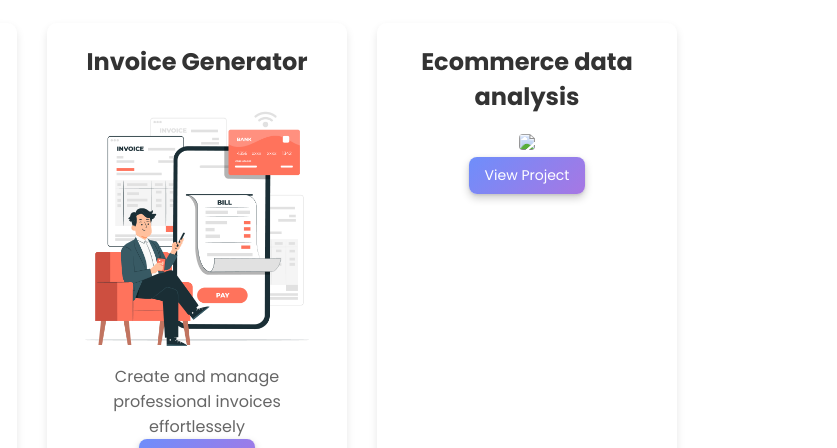
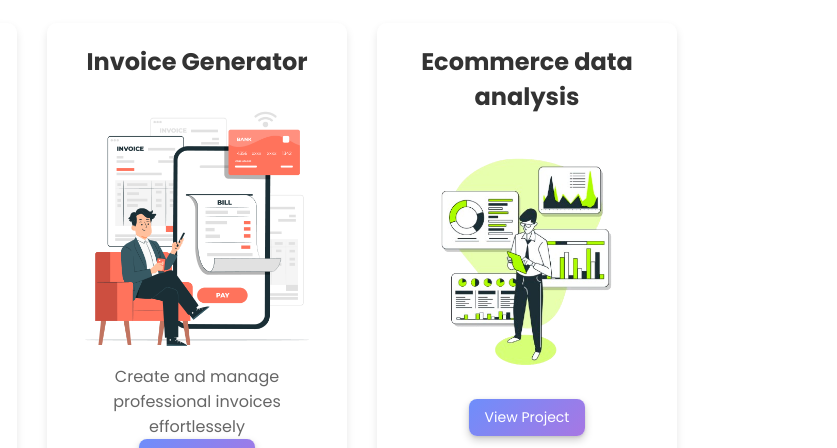
Before and after one commit to priyansu13/Portfolio, a plain HTML site: page index.html in a window 1280 px wide. Shown: the part 900-1348 px from the top of the page, 443-1280 px from the left. Drawn offline with nearby package versions, Linux system fonts and the light colour scheme.

Commit message:
Update index.html

```diff
--- a/index.html
+++ b/index.html
@@ -51,7 +51,7 @@
             </div>
                  <div class="project 3">
                 <h3>Ecommerce data analysis </h3>
-                <img src="14.jpg" class="project-image">
+                <img src="14.jpg.png" class="project-image">
                 <p></p>
                 <a href="" class="project-button" target="_blank">View Project</a>
             </div>
```
